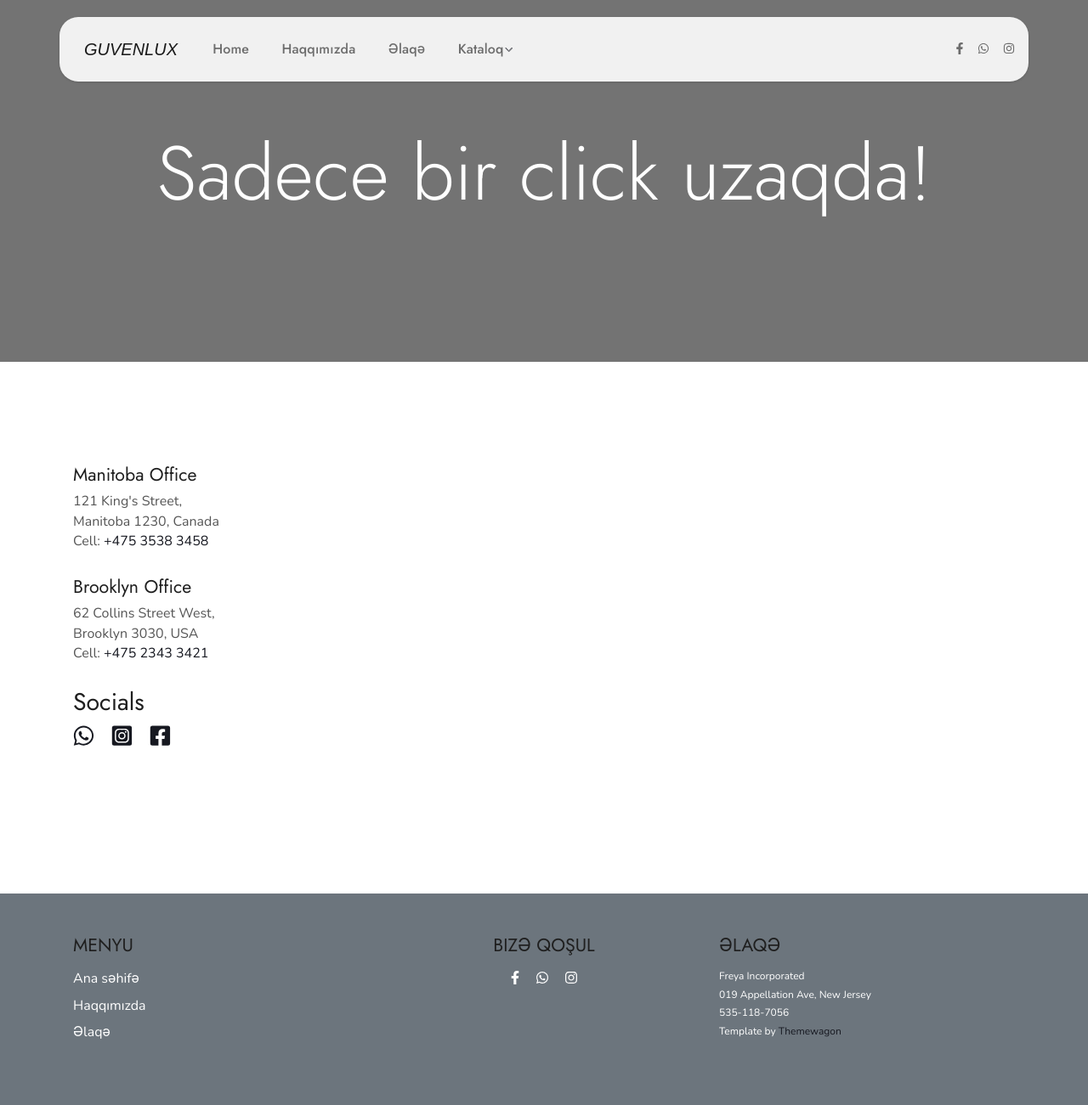
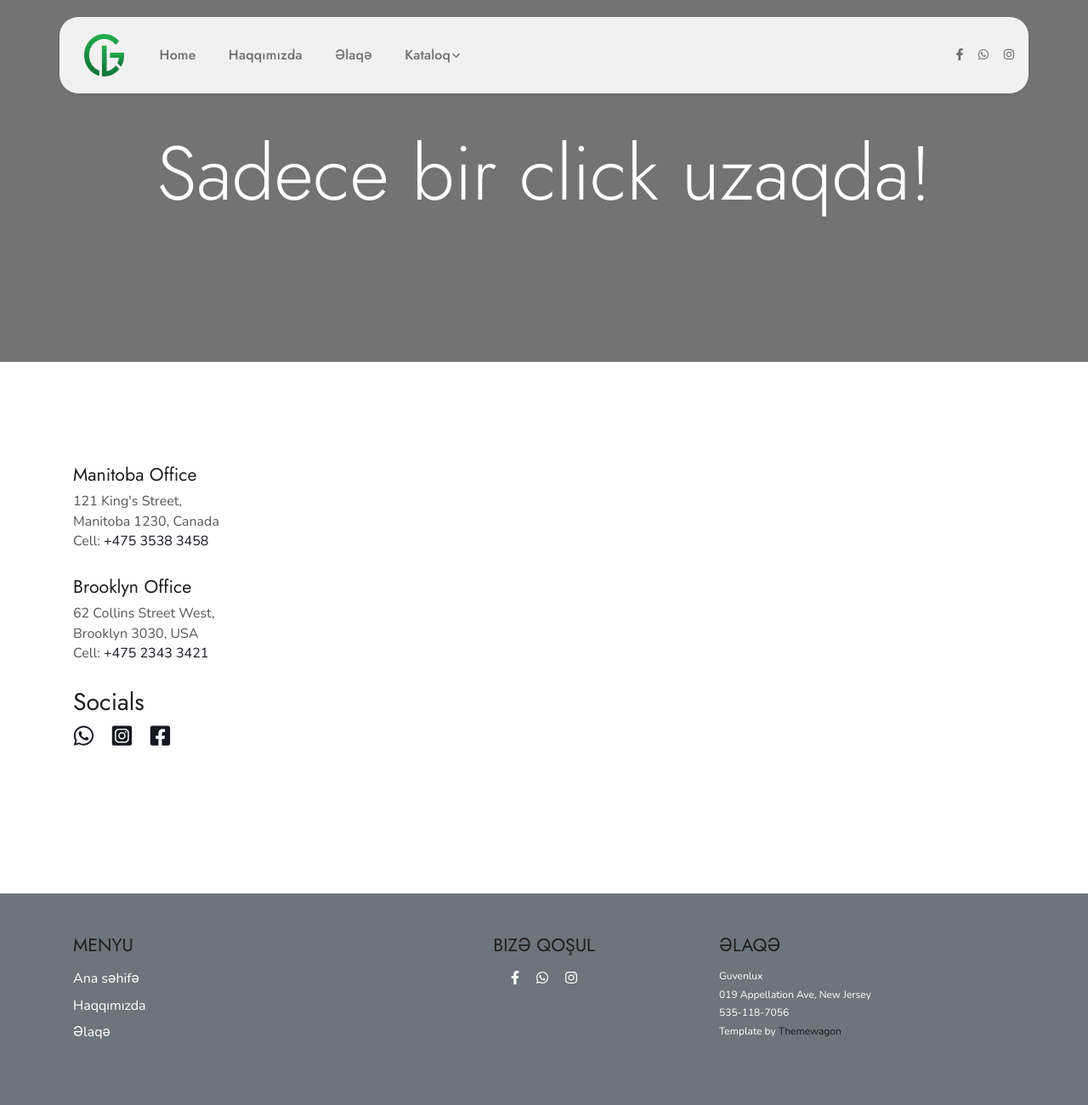
Before and after one commit to elvinhaxverdiyev/guven_lux, a Django app: page /contact/ in a window 1280 px wide. Shown: the whole page at 85% size. Run offline with Django 5.2, Linux system fonts and the light colour scheme; data that the repository does not hold is empty; parts of the project's set-up code (start-up, migrations or seed data) failed here and were passed over; some libraries are stand-ins or nearby versions.

Commit message:
added logo

```diff
--- a/guvenlux/guvenlux/urls.py
+++ b/guvenlux/guvenlux/urls.py
@@ -1,7 +1,8 @@
 from django.contrib import admin
 from django.urls import path, include
-from django.conf import settings            # buranı əlavə et
-from django.conf.urls.static import static  # buranı əlavə et
+from django.conf import settings
+from django.conf.urls.static import static
+from django.contrib.staticfiles.urls import staticfiles_urlpatterns
 
 urlpatterns = [
     path('admin/', admin.site.urls),
@@ -9,5 +10,9 @@ urlpatterns = [
 ]
 
 if settings.DEBUG:
-    urlpatterns += static(settings.STATIC_URL, document_root=settings.STATICFILES_DIRS[0])
+
+    urlpatterns += staticfiles_urlpatterns()
     urlpatterns += static(settings.MEDIA_URL, document_root=settings.MEDIA_ROOT)
+else:
+    urlpatterns += static(settings.STATIC_URL, document_root=settings.STATIC_ROOT)
+    urlpatterns += static(settings.MEDIA_URL, document_root=settings.MEDIA_ROOT)
--- a/guvenlux/static/assets/css/user.min.css
+++ b/guvenlux/static/assets/css/user.min.css
@@ -0,0 +1,27 @@
+* {
+  box-sizing: border-box;
+}
+
+html {
+  height: 100%;
+  margin: 0;
+  padding: 0;
+  overflow-x: hidden;
+}
+
+body {
+  margin: 0;
+  padding: 0;
+  display: flex;
+  flex-direction: column;
+  min-height: 100vh;
+}
+
+.main {
+  flex: 1 0 auto;
+}
+
+footer {
+  flex-shrink: 0;
+  margin-top: auto;
+}
--- a/guvenlux/templates/contact.html
+++ b/guvenlux/templates/contact.html
@@ -7,15 +7,14 @@
   <meta http-equiv="X-UA-Compatible" content="IE=edge">
   <meta name="viewport" content="width=device-width, initial-scale=1">
 
-  <title>Freya | Website, template crafting machine</title>
+  <title>Guvenlux</title>
 
   <!-- Favicons -->
-  <link rel="apple-touch-icon" sizes="180x180" href="{% static '/assets/img/favicons/apple-touch-icon.png' %}">
-  <link rel="icon" type="image/png" sizes="32x32" href="{% static '/assets/img/favicons/favicon-32x32.png' %}">
-  <link rel="icon" type="image/png" sizes="16x16" href="{% static '/assets/img/favicons/favicon-16x16.png' %}">
-  <link rel="shortcut icon" type="image/x-icon" href="{% static '/assets/img/favicons/favicon.ico' %}">
-  <link rel="manifest" href="https://prium.github.io/freya/v2.1.0/assets/img/favicons/manifest.json">
-  <meta name="msapplication-TileImage" content="{% static '/assets/img/favicons/mstile-150x150.png' %}">
+  <link rel="apple-touch-icon" sizes="180x180" href="/media/logo.png">
+  <link rel="icon" type="image/png" sizes="32x32" href="/media/logo.png">
+  <link rel="icon" type="image/png" sizes="16x16" href="/media/logo.png">
+  <link rel="shortcut icon" type="image/png" href="/media/logo.png">
+  <meta name="msapplication-TileImage" content="/media/logo.png">
   <meta name="theme-color" content="#ffffff">
 
   <!-- Stylesheets -->
@@ -36,9 +35,7 @@
       <nav class="navbar navbar-expand-lg navbar-freya navbar-light">
         <a class="navbar-brand" href="{% url 'index' %}">
           <div class="freya-logo" style="background: none;">
-            <span style="font-family: 'Montserrat', sans-serif; font-size: 20px; font-weight: 200; letter-spacing: 0px; color: #1a1a1a; text-transform: uppercase; font-style: italic; padding-top: 8px; padding-bottom: 8px; display: inline-block;">
-              Guvenlux
-            </span>
+            <img src="/media/logo.png" alt="Guvenlux Logo" style="max-height: 50px; width: auto; display: inline-block;">
           </div>
         </a>
 
@@ -152,7 +149,7 @@
 
         <div class="col-md-4 mb-4">
           <h5 class="text-uppercase mb-3">Əlaqə</h5>
-          <p class="mb-1 small">Freya Incorporated</p>
+          <p class="mb-1 small">Guvenlux</p>
           <p class="mb-1 small">019 Appellation Ave, New Jersey</p>
           <p class="mb-1 small">535-118-7056</p>
           <p class="mb-0 small">Template by <a class="text-white-75" href="https://themewagon.com" target="_blank">Themewagon</a></p>
```
Also changed, not shown: guvenlux/templates/about.html (+8 -9 lines), guvenlux/templates/index.html (+12 -14 lines), guvenlux/templates/product_detail.html (+8 -11 lines), guvenlux/templates/products_list.html (+8 -9 lines), guvenlux/templates/subcategory.html (+8 -9 lines), guvenlux/guvenluxapp/migrations/0001_initial.py (added), guvenlux/guvenluxapp/migrations/__init__.py (added), guvenlux/media/background_images/pexels-joshsorenson-1750378.jpg (added), guvenlux/media/logo.png (added), guvenlux/media/product_images/pexels-anna-nekrashevich-8532616.jpg (added), 3 other files.
